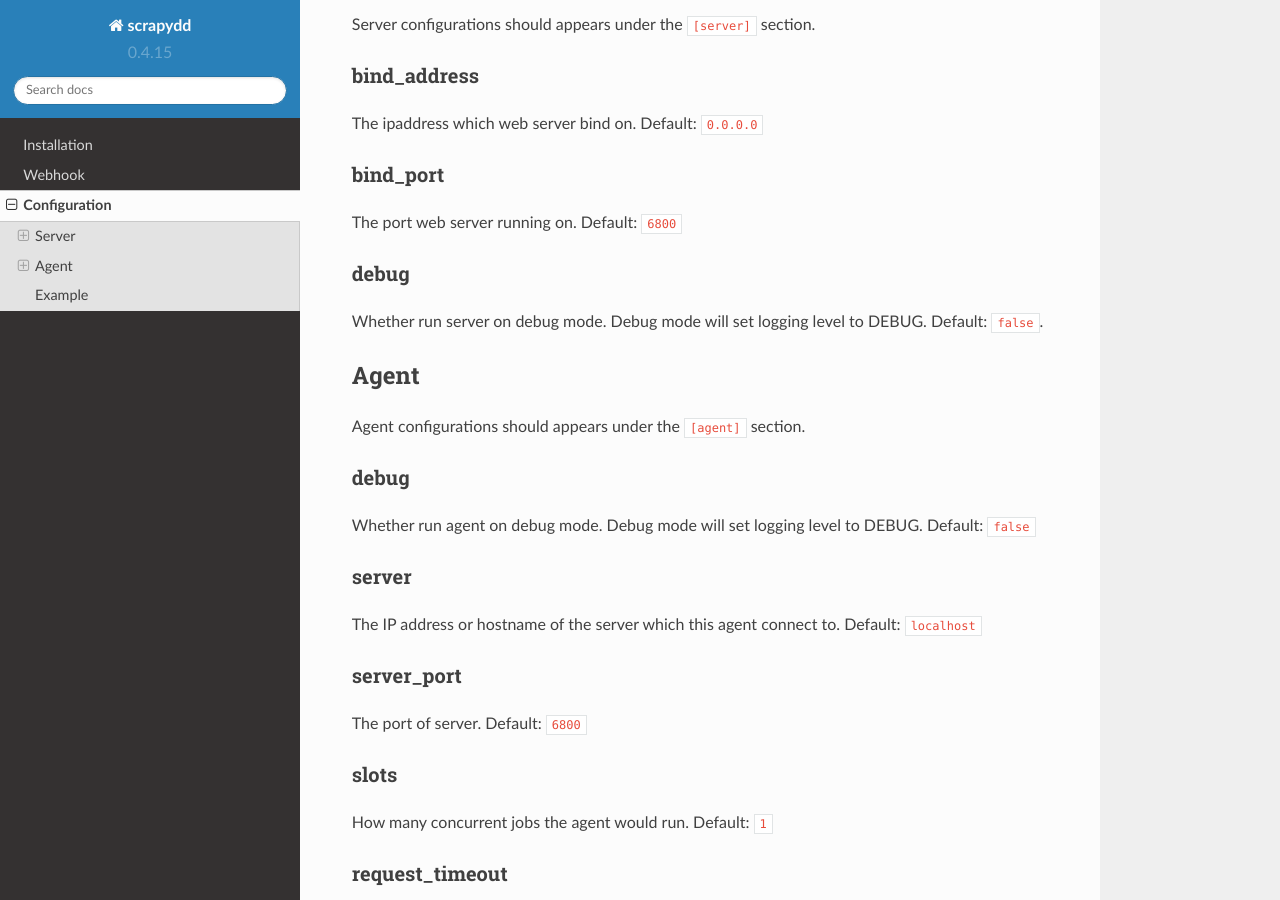
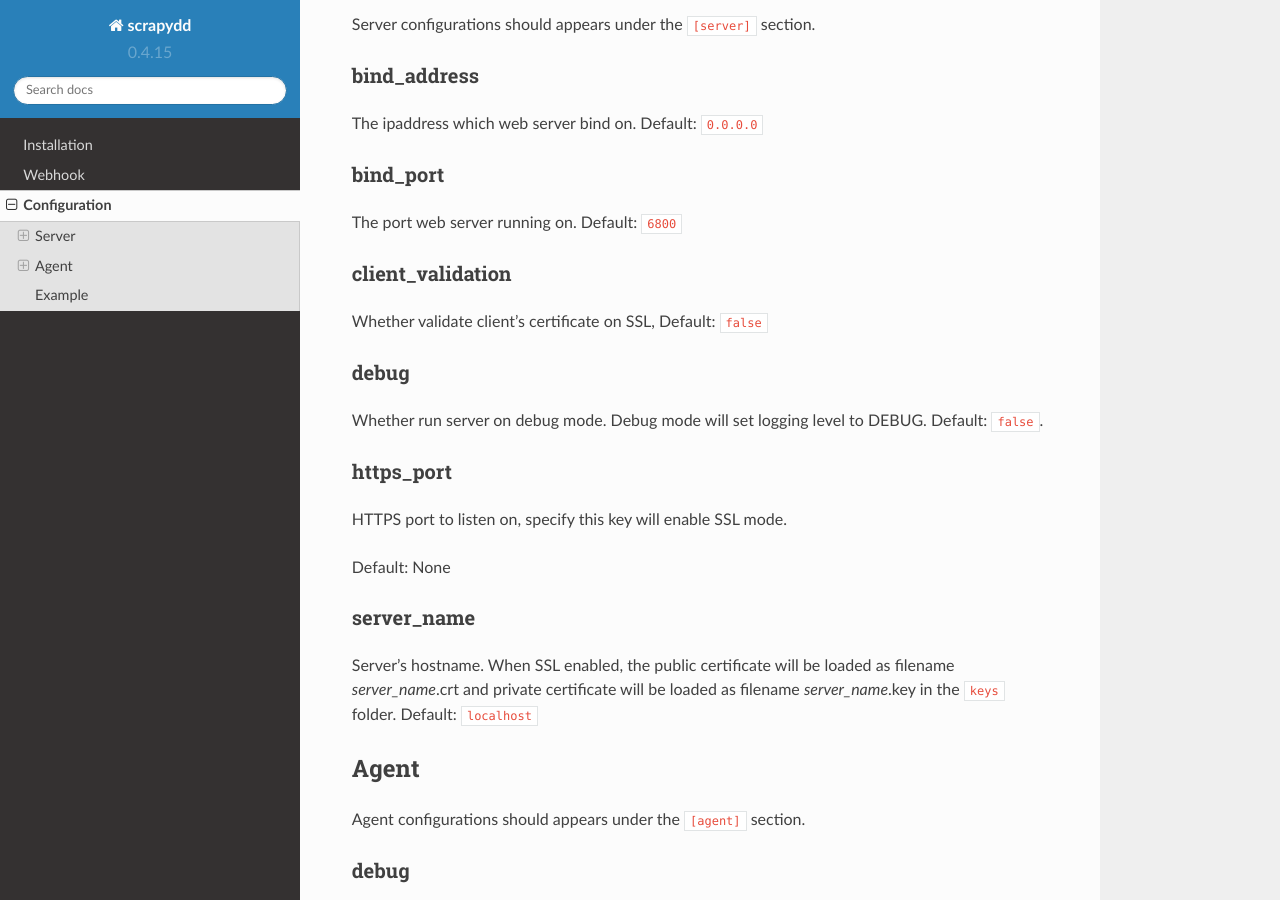
Before and after one commit to kevenli/scrapydd, a Sphinx documentation site: the page built from docs/config.rst, in a window 1280 px wide and 900 px high, scrolled down 396 px. Built offline with Sphinx 7.4.7 and the Read the Docs theme 2.0.0, drawn with Linux system fonts in a browser that asks for light colours.

Commit message:
doc: update configurations

```diff
--- a/docs/config.rst
+++ b/docs/config.rst
@@ -22,10 +22,29 @@
 ~~~~~~~~~~
 The port web server running on. Default: ``6800``
 
+client_validation
+~~~~~~~~~~~~~~~~~~
+Whether validate client's certificate on SSL, Default: ``false``
+
 debug
 ~~~~~~
 Whether run server on debug mode. Debug mode will set logging level to DEBUG.
 Default: ``false``.
+
+https_port
+~~~~~~~~~~~
+HTTPS port to listen on, specify this key will enable SSL mode.
+
+Default: None
+
+server_name
+~~~~~~~~~~~~
+Server's hostname.
+When SSL enabled, the public certificate will be loaded as filename `server_name`.crt and
+private certificate will be loaded as filename `server_name`.key in the ``keys`` folder.
+Default: ``localhost``
+
+
 
 Agent
 -----
```
